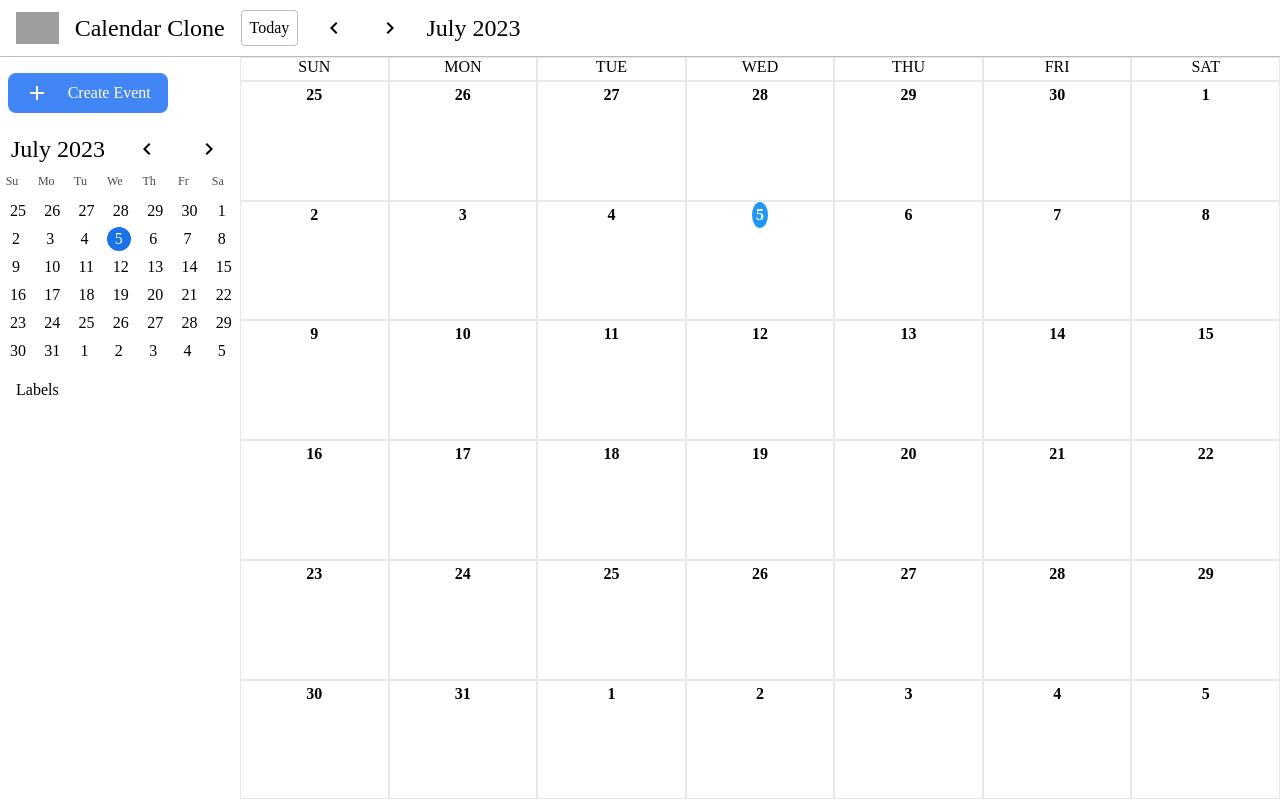
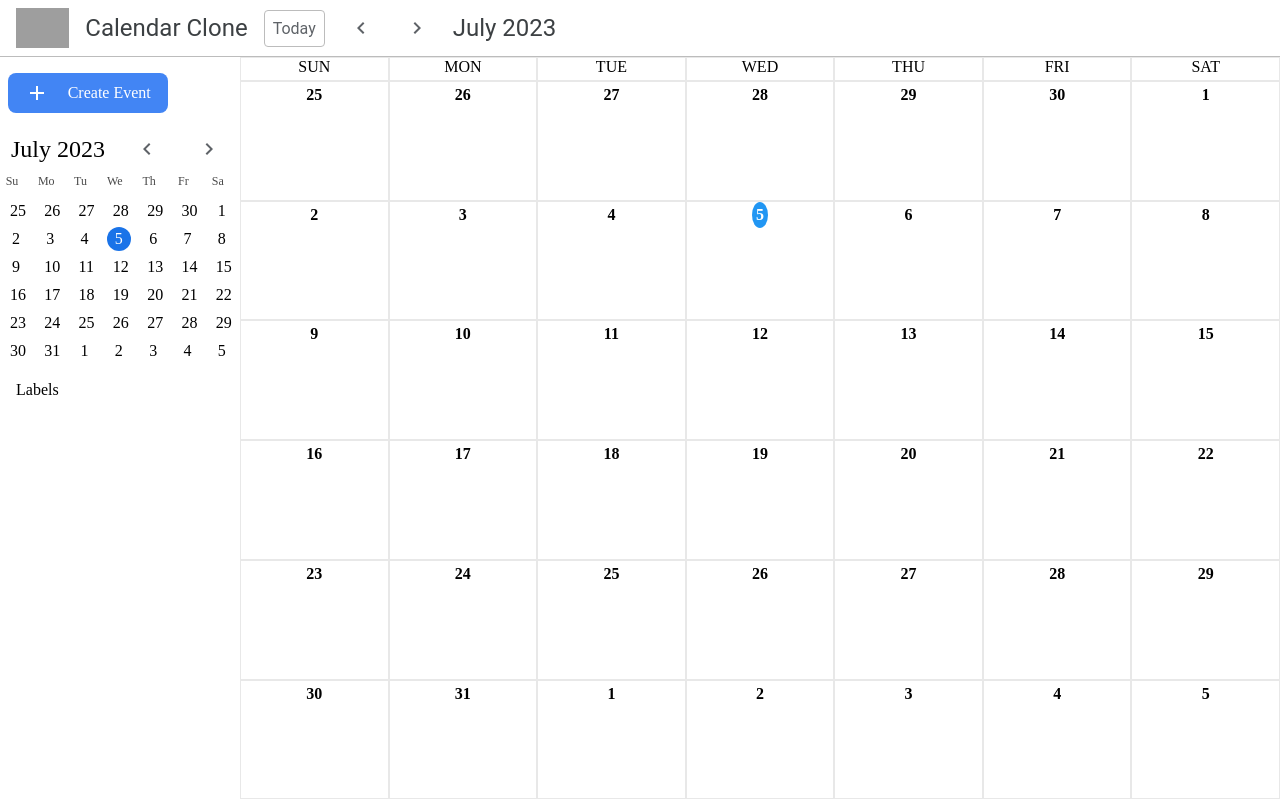
Before and after one commit to EugeneZanevskij/google-calendar, a React (Create React App) app: page / in a window 1280 px wide. Built offline with nearby package versions, Linux system fonts and the light colour scheme; grey boxes are pictures that could not be loaded.

Commit message:
feat: update some Header styles

```diff
--- a/src/features/monthButtons/ui/MonthButton.jsx
+++ b/src/features/monthButtons/ui/MonthButton.jsx
@@ -6,7 +6,7 @@ export const MonthButton = ({
     children
   }) => {
   return (
-    <button onClick={handleClick} className={`header__month-button ${children === 'Today' ? 'header__month-button--today' : ''}`}>
+    <button onClick={handleClick} className={`month-button ${children === 'Today' ? 'month-button--today' : ''}`}>
       {children}
     </button>
   )
--- a/src/features/monthButtons/ui/style.css
+++ b/src/features/monthButtons/ui/style.css
@@ -1,10 +1,10 @@
-.header__month-button {
+.month-button {
   display: flex;
   align-items: center;
   justify-content: center;
   gap: 0.5rem;
   background-color: transparent;
-  color: rgb(0, 0, 0);
+  color: rgb(95,99,104);
   border: none;
   font-size: 1rem;
   cursor: pointer;
@@ -13,11 +13,11 @@
   border-radius: 50%;
 }
 
-.header__month-button--today {
+.month-button--today {
   border: 1px solid rgb(188, 188, 188);
   border-radius: 0.25rem;
 }
 
-.header__month-button:hover {
+.month-button:hover {
   background-color: rgba(236, 236, 236, 0.6);
 }
--- a/src/widgets/header/ui/style.css
+++ b/src/widgets/header/ui/style.css
@@ -4,18 +4,19 @@
   align-items: center;
   padding: 0.5rem 1rem;
   background-color: #ffffff;
-  color: rgb(0, 0, 0);
+  color: rgb(60,64,67);
   border-bottom: 1px solid rgb(188, 188, 188);
+  font-family: "Google Sans",Roboto,Arial,sans-serif;
 }
 
 .header__logo {
-  height: 2rem;
+  height: 2.5rem;
 }
 
 .header__title {
   margin: 0;
   font-size: 1.5rem;
-  font-weight: 500;
+  font-weight: 400;
 }
 
 .header__month {
```
